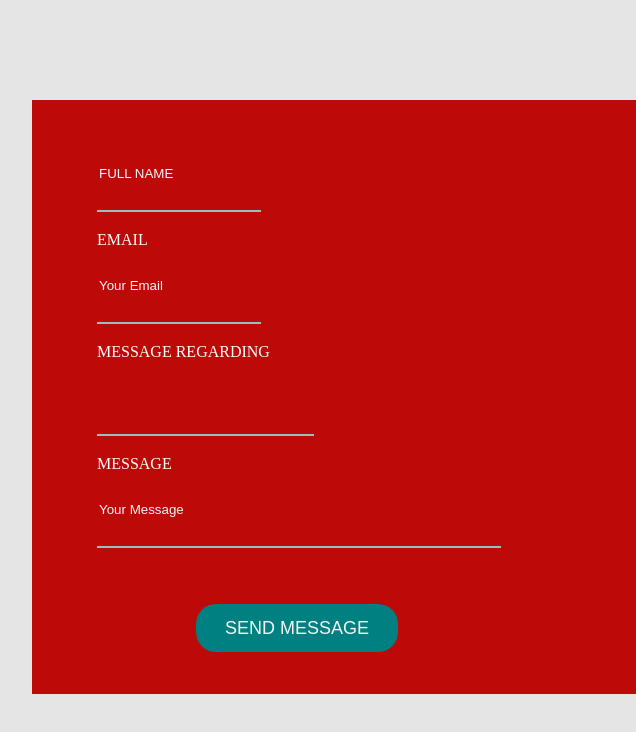
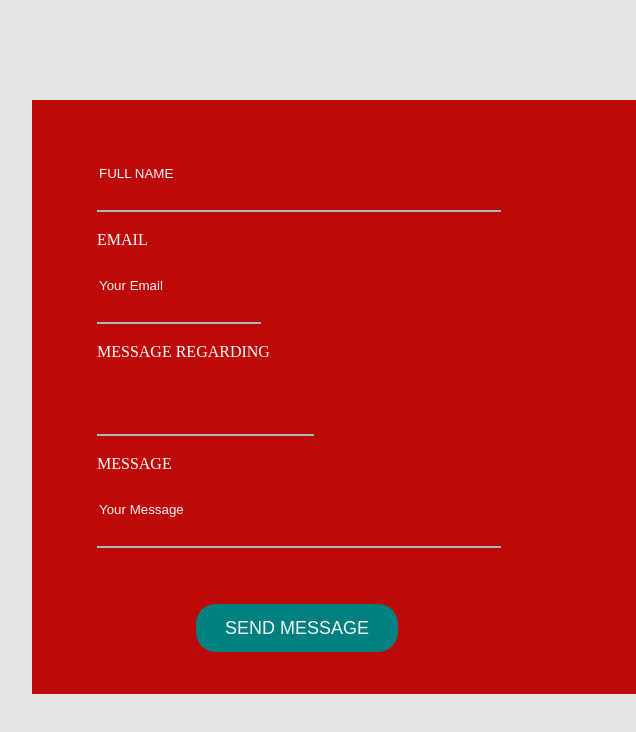
Before and after one commit to bonniemo/form, a plain HTML site: page index.html in a window 1280 px wide. Shown: the full height of the page, 68-704 px from the left. Drawn offline with Linux system fonts and the light colour scheme.

Commit message:
last commit

```diff
--- a/styles/styles.css
+++ b/styles/styles.css
@@ -48,7 +48,7 @@ background-color:#BE0909;
     height: 70px;
 }
 #name {
-    width: 160px;
+    width: 400px;
     height: 72px;
     margin-bottom: 20px;
     background-color:#BE0909;
```
